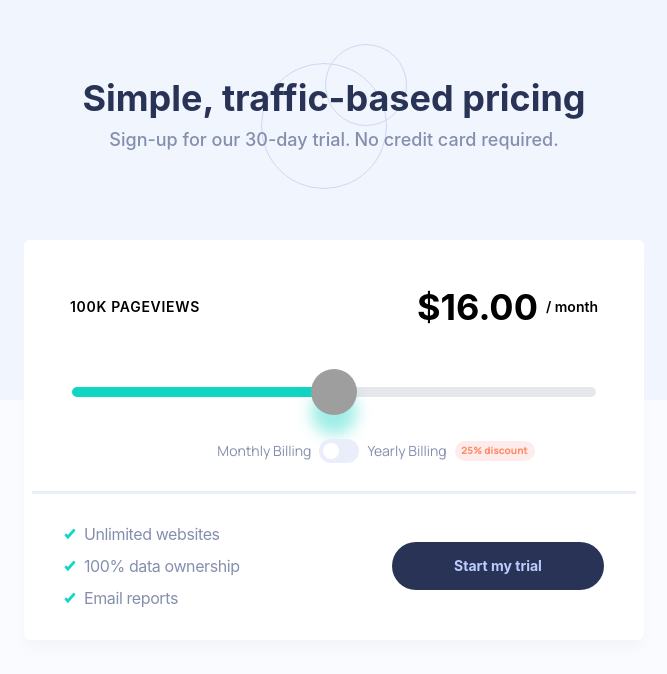
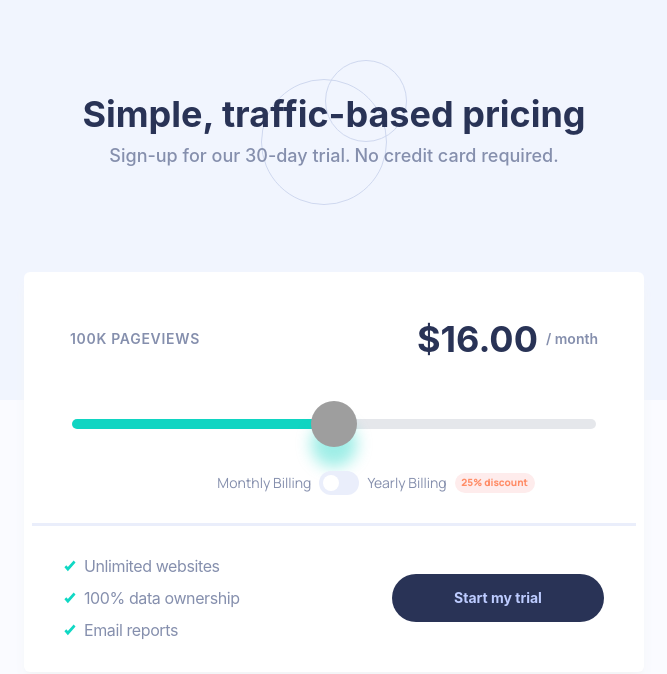
Before and after one commit to KLapitan/Input_PrciceRange, a React (Vite) app: page / in a window 1280 px wide. Shown: the top 674 px of the page, without its empty margins (306-973 px from the left). Built offline with nearby package versions, Linux system fonts and the light colour scheme.

Commit message:
fix text and height

```diff
--- a/src/HeroSection/HeroSection.tsx
+++ b/src/HeroSection/HeroSection.tsx
@@ -9,7 +9,7 @@ const HeroSection = () => {
       <div className=" w-full bg-[url('/images/bg-pattern.svg')]  bg-no-repeat bg-cover bg-left h-80 sm:h-100 relative p-4 sm:p-0 ">
 
       {/* circles */}
-        <div className="w-full h-50 md:h-58 bg-[url('/images/pattern-circles.svg')] bg-no-repeat bg-center relative z-40">
+        <div className="w-full h-50 md:h-66 bg-[url('/images/pattern-circles.svg')] bg-no-repeat bg-center relative z-40">
           <div className="w-full h-full absolute z-50 flex flex-col items-center justify-center text-lg gap-2">
             <h2 className=" font-bold text-lg text-NSlate-800 sm:text-4xl">Simple, traffic-based pricing</h2>
             <div className="flex flex-col items-center gap-1 sm:flex-row ">
--- a/src/PriceSlider.tsx
+++ b/src/PriceSlider.tsx
@@ -77,7 +77,7 @@ const PriceSlider = () => {
 
       <div className="flex md:flex-row items-center  justify-center md:justify-between w-full md:w-140 p-2 md:p-4  ">
 
-              <h2 className="text-center  text-Nslate-400 text-sm font-semibold tracking-wider">100K PAGEVIEWS</h2>
+              <h2 className="text-center  text-NSlate-400 text-sm font-semibold tracking-wider">100K PAGEVIEWS</h2>
 
               <Price className="w-auto  hidden md:flex md:flex-row md:items-center md:gap-2">{rangeValuePrice}</Price>
       </div>
--- a/src/price.tsx
+++ b/src/price.tsx
@@ -6,7 +6,7 @@ className?:string;
 
 const Price = ({children, className } :PriceStyleProps) => {
   return (
-      <p className={`${className}`}> <span className="text-4xl font-bold text-Nslate-800 ">${children}.00</span> <span className="text-Nslate-400 text-sm font-semibold">  / month</span> </p>
+      <p className={`${className}`}> <span className="text-4xl font-bold text-NSlate-800 ">${children}.00</span> <span className="text-NSlate-400 text-sm font-semibold">  / month</span> </p>
   );
 }
 
```
